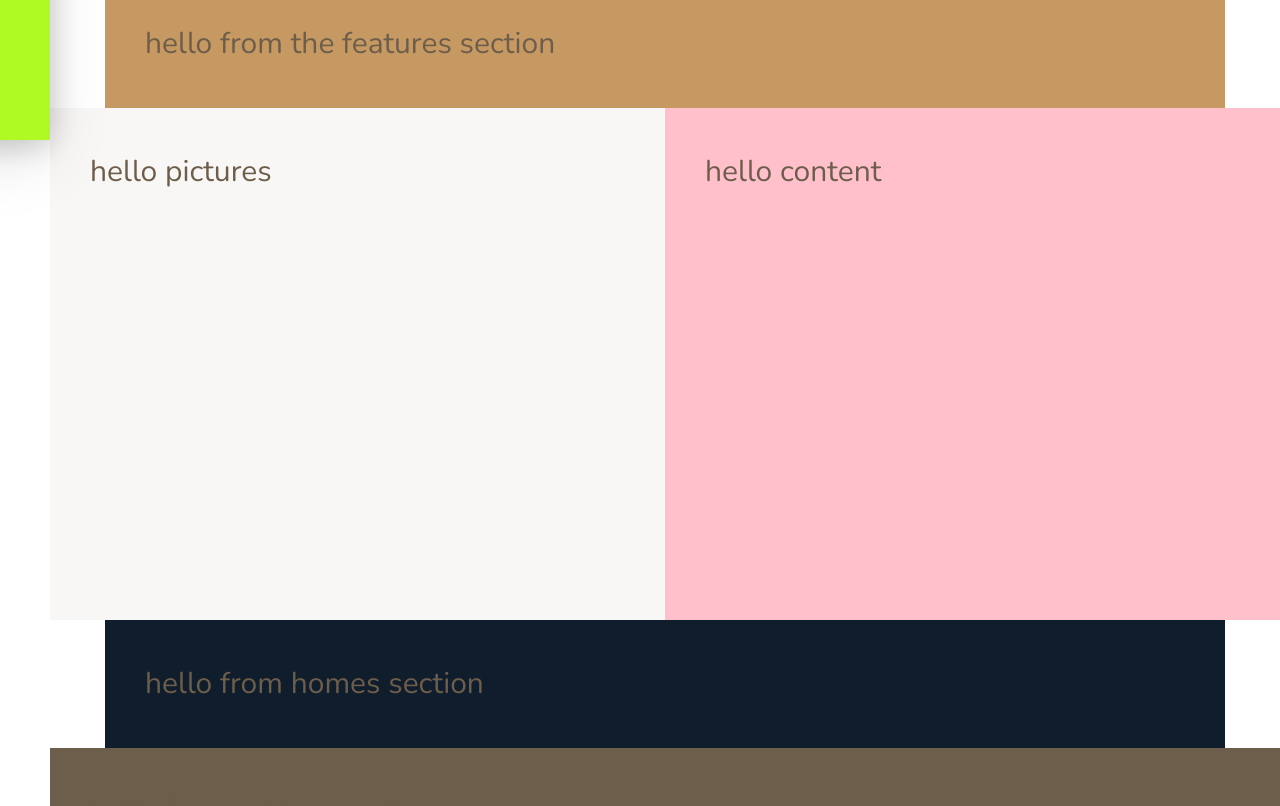
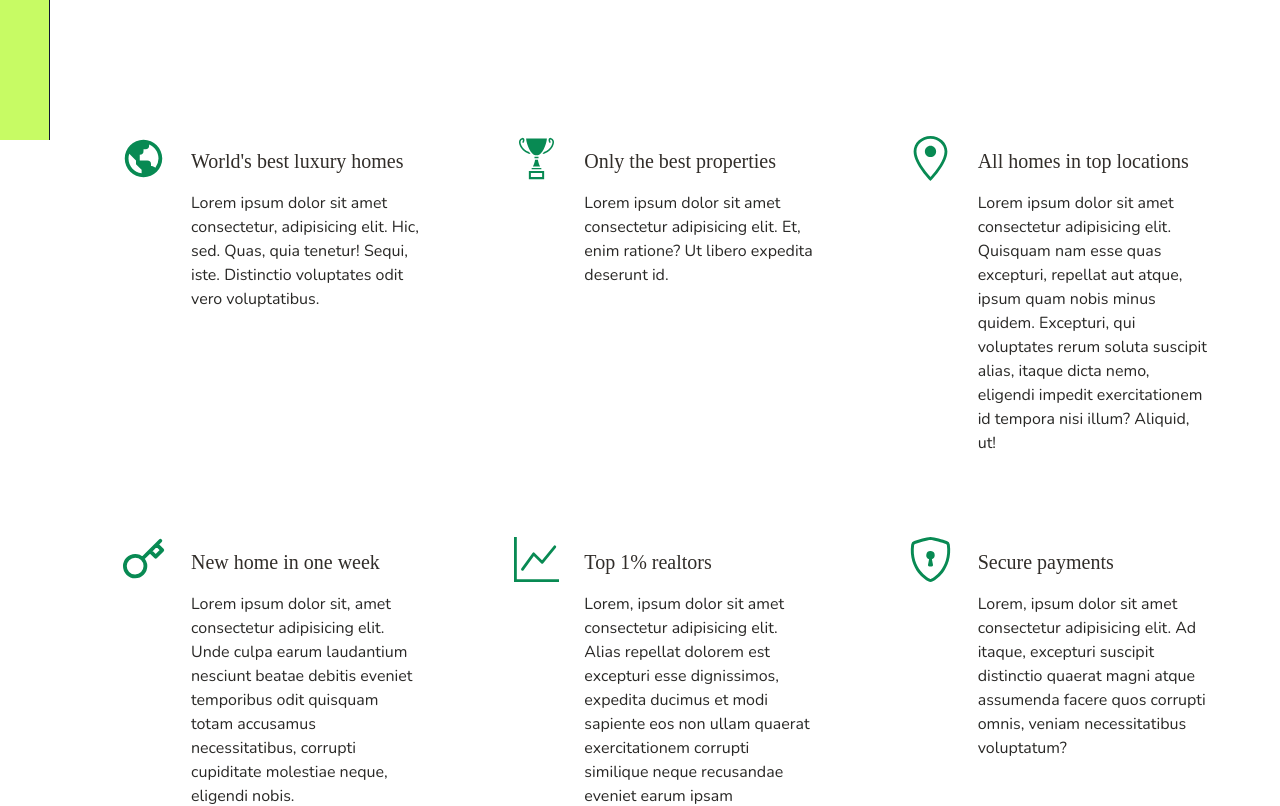
Before and after one commit to CristianBuciu/nexter-homes, a React (Create React App) app: page / in a window 1280 px wide. Shown: the part 660-1466 px from the top of the page. Built offline with nearby package versions, Linux system fonts and the light colour scheme; a web font is replaced by a local one.

Commit message:
finished features section

```diff
--- a/package.json
+++ b/package.json
@@ -14,6 +14,7 @@
     "postcss": "^7.0.35",
     "react": "^17.0.1",
     "react-dom": "^17.0.1",
+    "react-icons": "^4.1.0",
     "react-scripts": "4.0.1",
     "tailwindcss": "npm:@tailwindcss/postcss7-compat@^2.0.2",
     "web-vitals": "^0.2.4"
--- a/src/App.js
+++ b/src/App.js
@@ -14,7 +14,7 @@ function App() {
   return (
     <div className="App">
       <Sidebar />
-      <div className="container">
+      <div className="grid-container">
         <Header />
         <HeaderRealtors />
         <FeaturesSection />
--- a/src/App.scss
+++ b/src/App.scss
@@ -1,8 +1,9 @@
 @import "./sass/base";
+
 .App {
   margin-left: 5rem;
 }
-.container {
+.grid-container {
   position: relative;
   display: grid;
   grid-template-rows: 80vh min-content 40vw repeat(3, min-content);
@@ -10,8 +11,4 @@
     [full-start] minmax(2rem, 1fr) [center-start] repeat(8, [col-start] minmax(min-content, 14rem) [col-end])
     [center-end ] minmax(2rem, 1fr) [full-end];
   overflow-x: hidden;
-  & > * {
-    padding: 4rem;
-    font-size: 3rem;
-  }
 }
--- a/src/components/features-section/FeaturesSection.jsx
+++ b/src/components/features-section/FeaturesSection.jsx
@@ -1,8 +1,67 @@
 import React from "react";
 import "./FeaturesSection.scss";
+import { BiWorld } from "react-icons/bi";
+import { GiTrophyCup } from "react-icons/gi";
+import { GoLocation } from "react-icons/go";
+import { FiKey } from "react-icons/fi";
+import { BsGraphUp, BsShieldLock } from "react-icons/bs";
+
+//!=========================================================
 const FeaturesSection = () => {
+  const features = [
+    {
+      id: 1,
+      title: "World's best luxury homes",
+      icon: <BiWorld className="feature__icon" />,
+      text:
+        " Lorem ipsum dolor sit amet consectetur, adipisicing elit. Hic, sed. Quas, quia tenetur! Sequi, iste. Distinctio voluptates odit vero voluptatibus. ",
+    },
+    {
+      id: 2,
+      title: "Only the best properties",
+      icon: <GiTrophyCup className="feature__icon" />,
+      text:
+        " Lorem ipsum dolor sit amet consectetur adipisicing elit. Et, enim ratione? Ut libero expedita deserunt id. ",
+    },
+    {
+      id: 3,
+      title: "All homes in top locations",
+      icon: <GoLocation className="feature__icon" />,
+      text:
+        " Lorem ipsum dolor sit amet consectetur adipisicing elit. Quisquam nam esse quas excepturi, repellat aut atque, ipsum quam nobis minus quidem. Excepturi, qui voluptates rerum soluta suscipit alias, itaque dicta nemo, eligendi impedit exercitationem id tempora nisi illum? Aliquid, ut! ",
+    },
+    {
+      id: 4,
+      title: "New home in one week",
+      icon: <FiKey className="feature__icon" />,
+      text:
+        " Lorem ipsum dolor sit, amet consectetur adipisicing elit. Unde culpa earum laudantium nesciunt beatae debitis eveniet temporibus odit quisquam totam accusamus necessitatibus, corrupti cupiditate molestiae neque, eligendi nobis. ",
+    },
+    {
+      id: 5,
+      title: "Top 1% realtors",
+      icon: <BsGraphUp className="feature__icon" />,
+      text:
+        " Lorem, ipsum dolor sit amet consectetur adipisicing elit. Alias repellat dolorem est excepturi esse dignissimos, expedita ducimus et modi sapiente eos non ullam quaerat exercitationem corrupti similique neque recusandae eveniet earum ipsam doloremque. Ducimus voluptate sapiente cum magni laborum sint maiores molestias? ",
+    },
+    {
+      id: 6,
+      title: "Secure payments",
+      icon: <BsShieldLock className="feature__icon" />,
+      text:
+        " Lorem, ipsum dolor sit amet consectetur adipisicing elit. Ad itaque, excepturi suscipit distinctio quaerat magni atque assumenda facere quos corrupti omnis, veniam necessitatibus voluptatum? ",
+    },
+  ];
   return (
-    <section className="features">hello from the features section</section>
+    <section className="features">
+      {features.map((feature) => (
+        <div key={feature.id} className="feature">
+          {feature.icon}
+          <h4 className="heading-4 heading-4--dark">{feature.title}</h4>
+          <p className="feature__text">{feature.text}</p>
+        </div>
+      ))}
+    </section>
   );
 };
 
--- a/src/components/features-section/FeaturesSection.scss
+++ b/src/components/features-section/FeaturesSection.scss
@@ -1,6 +1,37 @@
 @import "../../sass/base";
 
 .features {
-    background-color: $color-primary;
     grid-column: center-start / center-end;
+
+    margin: 15rem 0;
+    display: grid;
+    // grid-template-columns: repeat(3, 1fr);
+    grid-template-columns: repeat(auto-fit, minmax(25rem, 1fr));
+    gap: 6rem;
+    align-items: start;
 }
+.feature {
+    display: grid;
+    grid-template-columns: min-content 1fr;
+    row-gap: 1.5rem;
+    column-gap: 2.5rem;
+    padding: 1.5rem;
+    transition: all 0.2s ease-in-out;
+    border: 1px solid transparent;
+    &__icon {
+        font-size: 4.5rem;
+        color: $color-cta;
+        stroke: $color-cta;
+        grid-row: 1 / span 2;
+        transform: translateY(-1rem);
+    }
+    &__text {
+        font-size: 1.6rem;
+    }
+    &:hover {
+        cursor: pointer;
+        transform: translateX(0.75rem) translateY(-0.75rem);
+        box-shadow: $shadow-young;
+        border: 1px solid $color-primary-dark;
+    }
+}
--- a/src/components/sidebar/Sidebar.scss
+++ b/src/components/sidebar/Sidebar.scss
@@ -1,8 +1,9 @@
 @import "../../sass/base";
 
 .sidebar {
-    background-color: $color-cta;
-    box-shadow: 0 2rem 6rem rgba($color: #000000, $alpha: 0.1), 0 0.5rem 3rem rgba($color: #000000, $alpha: 0.2);
+    background-color: rgba($color: $color-primary, $alpha: 0.7);
+    backdrop-filter: blur(1rem);
+    border-right: 1px solid $color-primary-dark;
     position: fixed;
     top: 0;
     left: -35rem;
@@ -14,7 +15,7 @@
         left: 0;
     }
     &__hamburger-menu {
-        color: $color-secondary;
+        color: $color-primary-dark;
         display: flex;
         justify-content: flex-end;
     }
--- a/src/index.scss
+++ b/src/index.scss
@@ -17,7 +17,7 @@ html {
 body {
   color: $color-grey-dark-2;
   font-weight: 300;
-  line-height: 1.6;
+  line-height: 1.5;
   font-family: $font-primary;
 
   -webkit-font-smoothing: antialiased;
--- a/src/sass/_base.scss
+++ b/src/sass/_base.scss
@@ -1,17 +1,53 @@
 // COLOR VARIABLES
-$color-primary: #c69963;
-$color-primary-dark: #b28451;
-$color-cta: #affa23;
+$color-primary: #affa23;
+$color-primary-dark: #10162f;
+$color-cta: rgb(8, 138, 83);
 $color-secondary: #101d2c;
 
 $color-grey-light-1: #f9f7f6;
 $color-grey-light-2: #aaa;
 
-$color-grey-dark-1: #54483a;
-$color-grey-dark-2: #6d5d4b;
+$color-grey-dark-1: #312d29;
+$color-grey-dark-2: #292826;
 
 // FONT VARIABLES
 $font-primary: "Nunito", sans-serif;
 $font-secundary: "Josefin Sans", sans-serif;
 $font-special: "BioRhyme", serif;
-$font-display: "Josefin Sans", sans-serif;
+
+$shadow-normal: 0 0.5rem 1rem
+        rgba(
+            $color: #000000,
+            $alpha: 0.05,
+        ),
+    0 0.25rem 1rem
+        rgba(
+            $color: #000000,
+            $alpha: 0.1,
+        );
+
+$shadow-young: -0.75rem 0.75rem 0 #10162f;
+%heading {
+    font-family: $font-special;
+    font-weight: 400;
+}
+
+.heading-1 {
+    @extend %heading;
+}
+.heading-2 {
+    @extend %heading;
+}
+.heading-3 {
+    @extend %heading;
+}
+.heading-4 {
+    @extend %heading;
+    font-size: 2rem;
+    &--light {
+        color: $color-grey-light-1;
+    }
+    &--dark {
+        color: $color-grey-dark-1;
+    }
+}
```
Also changed, not shown: 2 other files (tests, documents, lock files or other folders).
